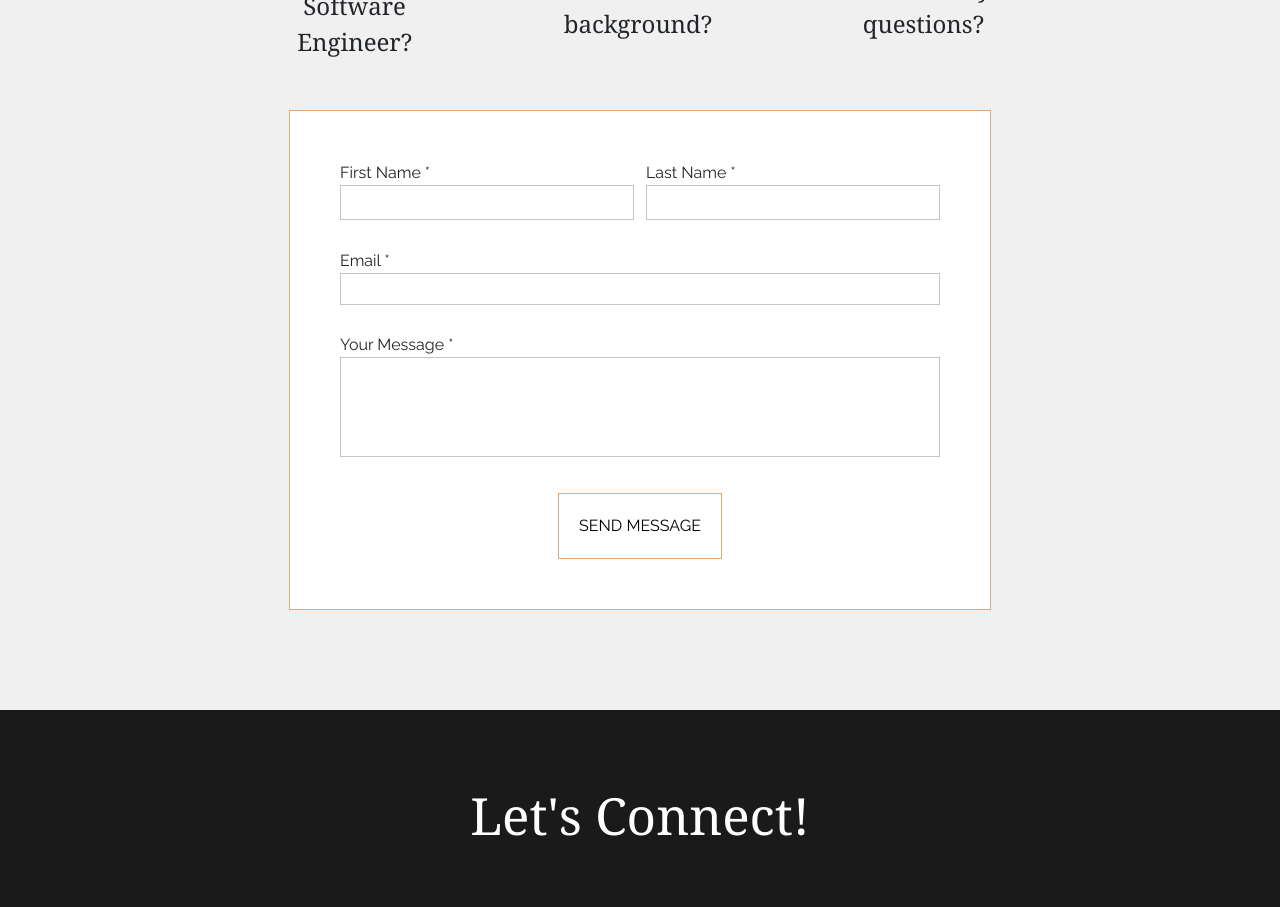
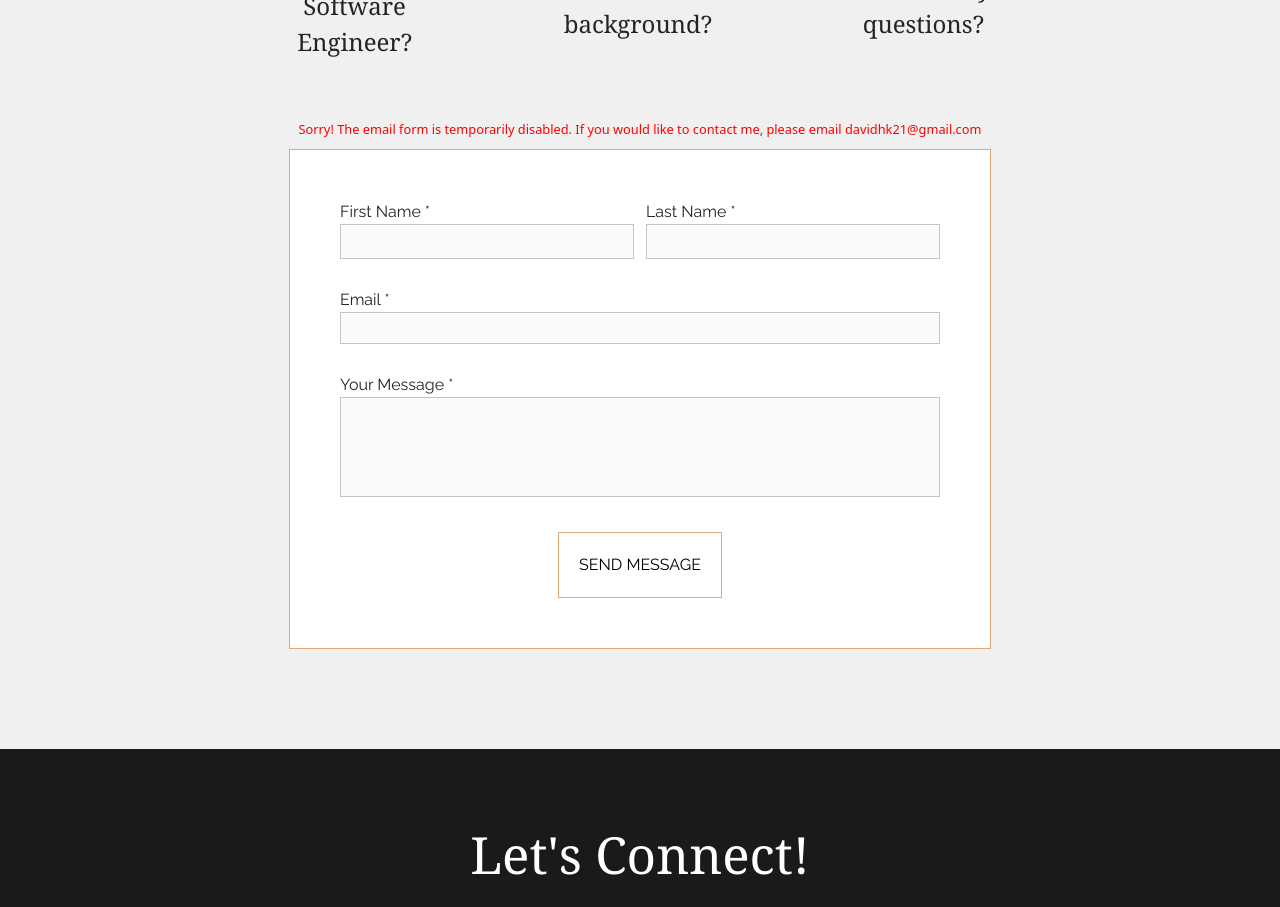
Before and after one commit to davidhk21/my-portfolio, a Next.js app: page /contact_me in a window 1280 px wide. Shown: the part 1020-1927 px from the top of the page. Built offline with nearby package versions, Linux system fonts and the light colour scheme.

Commit message:
disable email form

```diff
--- a/components/contact_components/contact_form.js
+++ b/components/contact_components/contact_form.js
@@ -8,7 +8,7 @@ export default function ContactForm({ setModal }) {
   const [lastName, setLastName] = useState('');
   const [email, setEmail] = useState('');
   const [formContent, setFormContent] = useState('');
-  const [fieldsError, setFieldsError] = useState(false);
+  const [fieldsError, setFieldsError] = useState(true);
 
   const handleFirstNameChange = (e) => {
     setFirstName(e.target.value);
@@ -55,27 +55,27 @@ export default function ContactForm({ setModal }) {
           Need help with anything or have any questions?
         </div>
       </div>
-      {fieldsError ? <div className={styles.formError}>Your form has encountered a problem. Please make sure all the fields are filled and that the email entered is valid.</div> : null}
+      {fieldsError ? <div className={styles.formError}>Sorry! The email form is temporarily disabled. If you would like to contact me, please email davidhk21@gmail.com</div> : null}
       <div>
         <form onSubmit={handleSubmit} className={styles.formContainer}>
           <div className={styles.formMiniContainer}>
             <div className={styles.firstLastFields}>
               <label htmlFor="first-name" className={styles.nameInputsContainer}>
                 First Name *
-                <input type="text" value={firstName} onChange={handleFirstNameChange} className={styles.nameInputs} />
+                <input type="text" value={firstName} onChange={handleFirstNameChange} className={styles.nameInputs} disabled />
               </label>
               <label htmlFor="last-name" className={styles.nameInputsContainer}>
                 Last Name *
-                <input type="text" value={lastName} onChange={handleLastNameChange} className={styles.nameInputs} />
+                <input type="text" value={lastName} onChange={handleLastNameChange} className={styles.nameInputs} disabled />
               </label>
             </div>
             <label htmlFor="email">
               Email *
-              <input type="email" value={email} onChange={handleEmailChange} className={styles.emailInput} />
+              <input type="email" value={email} onChange={handleEmailChange} className={styles.emailInput} disabled />
             </label>
             <label htmlFor="form-content">
               Your Message *
-              <textarea type="text" value={formContent} onChange={handleFormContentChange} className={styles.contentInput} />
+              <textarea type="text" value={formContent} onChange={handleFormContentChange} className={styles.contentInput} disabled />
             </label>
             <input type="submit" value="SEND MESSAGE" className={styles.submitContact} />
           </div>
```
